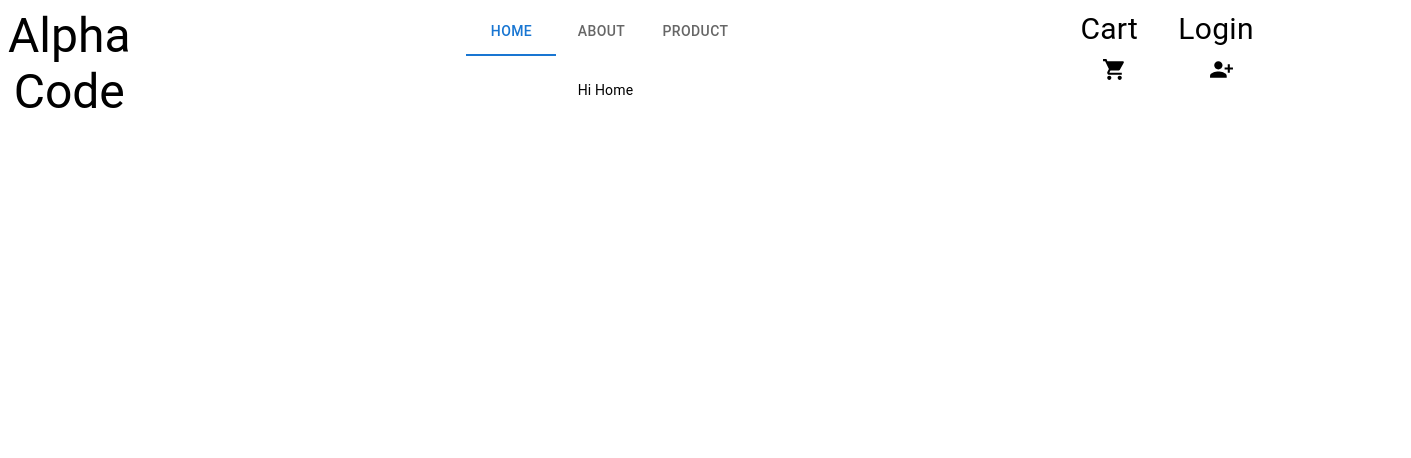
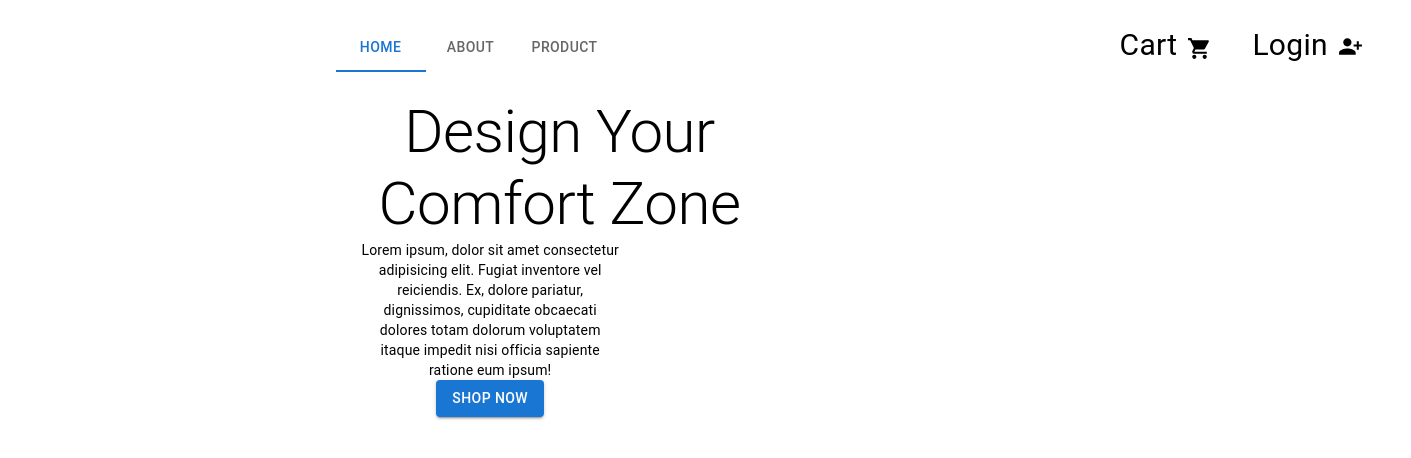
Before and after one commit to Alpha-creed/Ecommnce, a React (Create React App) app: page / in a window 1280 px wide. Shown: the top 458 px of the page, 1411 px wide, since content can reach past the window. Built offline with nearby package versions, Linux system fonts and the light colour scheme.

Commit message:
header done

```diff
--- a/src/Components/Header.jsx
+++ b/src/Components/Header.jsx
@@ -1,12 +1,32 @@
 import { Stack } from "@mui/material"
-import { Typography } from "@mui/material"
+import { Typography,Box } from "@mui/material"
 import Tabs from "./Tabs"
 import ShoppingCartIcon from '@mui/icons-material/ShoppingCart';
 import PersonAddAlt1Icon from '@mui/icons-material/PersonAddAlt1';
 import { styled } from '@mui/material/styles';
 import { Container } from "@mui/material";
 import { fontSize } from "@mui/system";
-
+// import useState from "React"
+import CloseIcon from '@mui/icons-material/Close';
+import { List } from "@mui/material";
+import { ListItem } from "@mui/material";
+import { ListItemButton } from "@mui/material";
+import HomeIcon from '@mui/icons-material/Home';
+import InfoIcon from '@mui/icons-material/Info';
+import TaskIcon from '@mui/icons-material/Task';
+import { ListItemIcon } from "@mui/material";
+import { ListItemText } from "@mui/material";
+import { Divider } from "@mui/material";
+// import ShoppingCartIcon from '@mui/icons-material/ShoppingCart';
+import PersonAddAltIcon from '@mui/icons-material/PersonAddAlt';
+import TocIcon from '@mui/icons-material/Toc';
+import { SwipeableDrawer } from "@mui/material";
+import { red } from "@mui/material/colors";
+import { blue } from "@mui/material/colors";
+import { green } from "@mui/material/colors";
+import { useState } from "react";
+import { brown } from "@mui/material/colors";
+import { Badge } from "@mui/material";
 
 const Item = styled("div")(({ theme }) => ({
   backgroundColor: theme.palette.mode === 'dark' ? '#1A2027' : '#fff',
@@ -14,45 +34,168 @@ const Item = styled("div")(({ theme }) => ({
   padding: theme.spacing(1),
   textAlign: 'center',
   display:"flex",
-  justifyContent:"center"
+  justifyContent:"center",
+  border:"2px"
 }));
 
-// const Root = styled('div')(({ theme }) => ({
-//   padding: theme.spacing(1),
-//   [theme.breakpoints.down('md')]: {
-//     backgroundColor: red[500],
-//   },
-//   [theme.breakpoints.up('md')]: {
-//     backgroundColor: blue[500],
-//   },
-//   [theme.breakpoints.up('lg')]: {
-//     backgroundColor: green[500],
-//   },
-// }));
+const Small = styled('div')(({ theme }) => ({
+  padding: theme.spacing(1),
+  [theme.breakpoints.down('md')]: {
+    display:"block"
+  },
+  [theme.breakpoints.up('md')]: {
+      display:"none"
+  },
+
+}));
+const Full = styled('div')(({ theme }) => ({
+  padding: theme.spacing(1),
+  [theme.breakpoints.down('md')]: {
+    display:"none"
+  },
+  [theme.breakpoints.up('md')]: {
+      display:"block"
+  },
+
+}));
 
 function Head(){
-    return(
+const [state,setState] = useState(false)
+const [count,setCount] = useState(1)
+
+const toggleDrawer = (anchor,open) =>(event)=>{
+  if(event && event.type === 'keydown' && (event.key === 'Tab' || event.key ===
+  "Shift")){
+    return;
+  }
+  setState({...state,[anchor]:open})
+}
+
+const list = (anchor) =>(
+  <Box sx={{width:750}}
+  role="presentation">
+        <Stack spacing={3} direction="row" justifyContent="space-around">
+          <Item>
+            <Box sx={{width:"100px"}}>
+        <Typography variant="h3">
+            Alpha Coder
+        </Typography>
+        </Box>
+        </Item>
+        <Item sx={{paddingTop:"25px"}}>
+      <CloseIcon onClick={toggleDrawer(anchor,false)} onKeyDown={toggleDrawer(anchor,false)}/>
+      </Item>
+      </Stack>
+    <List>
+    <ListItemButton>
+          <ListItem disablePadding>
+              <ListItemIcon>
+              <HomeIcon/>
+              </ListItemIcon>
+              <ListItemText primary="Home"/>
+              </ListItem>
+              </ListItemButton>
+              <ListItemButton>
+              <ListItem disablePadding>
+              <ListItemIcon>
+                <InfoIcon/>
+              </ListItemIcon>
+              <ListItemText primary="About"/>
+              </ListItem>
+              </ListItemButton>
+              <ListItemButton>
+              <ListItem disablePadding>
+              <ListItemIcon>
+              <TaskIcon/>
+              </ListItemIcon>
+              <ListItemText primary="Project"/>
+          </ListItem>
+          </ListItemButton>
+    </List>
+    <Divider/>
+            <List>
+
+
+    <ListItemButton disableTouchRipple disableRipple>
+      <Box  sx={{width:"130px"}}>
+      <ListItemButton>
+          <ListItem disablePadding>
+          <ListItemText primary="Cart"/>
+              <ListItemIcon>
+              <ShoppingCartIcon/>
+              </ListItemIcon>
+              </ListItem>
+              </ListItemButton>
+              </Box>
+
+              <Box  sx={{width:"140px"}}>
+      <ListItemButton>
+              <ListItem disablePadding>
+              <ListItemText primary="Login"/>
+              <ListItemIcon>
+              <PersonAddAltIcon/>
+              </ListItemIcon>
+              </ListItem>
+              </ListItemButton>
+              </Box>
+              </ListItemButton>
+
+    </List>
+  </Box>
+
+)
+  return(
+    <Container>
+              <Full>
+
     <Stack  direction={{ xs: 'column', sm: 'row' }}
-    spacing={{ xs: 3, sm: 10, md: 40 }}>
-      <Item>
+    spacing={{ xs: 3, sm: 10, md: 40 }} justifyContent="center">
+        <Item>
         <Typography variant="h3">
             Alpha Code
         </Typography>
+
         </Item>
+
         <Item>
         <Tabs/>
         </Item>
         <Item>
-          <Typography variant="body2" sx={{paddingRight:"40px",fontSize:"30px"}}>
+          <Typography variant="body2" sx={{paddingRight:"40px",fontSize:"30px",display:"flex"}}>
               Cart
-              <ShoppingCartIcon sx={{fontSize:"25px",paddingLeft:"10px"}}/>
+             {/* <Badge badgeContent={4} color={brown}> */}
+              <ShoppingCartIcon sx={{fontSize:"25px",paddingLeft:"10px",paddingTop:"12px"}}/>
+              {/* </Badge> */}
             </Typography>
-            <Typography variant="body2" sx={{paddingRight:"40px",fontSize:"30px"}}>
+
+            <Typography variant="body2" sx={{paddingRight:"40px",fontSize:"30px" ,display:"flex"}}>
               Login
-              <PersonAddAlt1Icon sx={{fontSize:"25px",paddingLeft:"10px",marginTop:"5px"}}/>
+              <PersonAddAlt1Icon sx={{fontSize:"25px",paddingLeft:"10px",marginTop:"5px",paddingTop:"5px"}}/>
             </Typography>
+            </Item>
+             </Stack>
+             </Full>
+             <Small>
+        <Stack spacing={3} direction="row" justifyContent="space-around">
+            <Item>
+        <Typography variant="h3">
+            Alpha
+        </Typography>
         </Item>
+        <Item>
+              <TocIcon onClick={toggleDrawer("left",true)} sx={{paddingTop:"15px"}}/>
+              <SwipeableDrawer
+              anchor={"left"}
+              open={state["left"]}
+              onClose={toggleDrawer("left",false)}
+              onOpen={toggleDrawer("left",true)}>
+                {list("left")}
+              </SwipeableDrawer>
+              </Item>
     </Stack>
+    </Small>
+
+    </Container>
     )
 }
 
--- a/src/index.css
+++ /dev/null
@@ -1,13 +0,0 @@
-body {
-  margin: 0;
-  font-family: -apple-system, BlinkMacSystemFont, 'Segoe UI', 'Roboto', 'Oxygen',
-    'Ubuntu', 'Cantarell', 'Fira Sans', 'Droid Sans', 'Helvetica Neue',
-    sans-serif;
-  -webkit-font-smoothing: antialiased;
-  -moz-osx-font-smoothing: grayscale;
-}
-
-code {
-  font-family: source-code-pro, Menlo, Monaco, Consolas, 'Courier New',
-    monospace;
-}
--- a/src/index.js
+++ b/src/index.js
@@ -1,8 +1,9 @@
 import React from 'react';
 import ReactDOM from 'react-dom/client';
-import './index.css';
 import App from './App';
 import Head from './Components/Header'
+import Tabs from './Components/Tabs';
+import Home from "./pages/Home"
 
 const root = ReactDOM.createRoot(document.getElementById('root'));
 root.render(
--- a/src/pages/Home.jsx
+++ b/src/pages/Home.jsx
@@ -1,9 +1,26 @@
+import { Box, Button, Grid, Typography } from '@mui/material'
 import React from 'react'
 
 export default function Home() {
   return (
-    <div>
-      Hi Home
-    </div>
+    <Grid container spacing={2}>
+        <Grid item xs={8}>
+            <Box sx={{width:"400px"}}>
+            <Typography variant="h2">
+                Design Your Comfort Zone
+            </Typography>
+            </Box>
+            <Typography variant="body2">
+                Lorem ipsum, dolor sit amet consectetur adipisicing elit.
+                Fugiat inventore vel reiciendis. Ex, dolore
+                pariatur, dignissimos, cupiditate obcaecati dolores
+                totam dolorum voluptatem itaque impedit nisi
+                officia sapiente ratione eum ipsum!
+            </Typography>
+            <Button variant="contained">
+                SHOP NOW
+            </Button>
+        </Grid>
+    </Grid>
   )
 }
```
